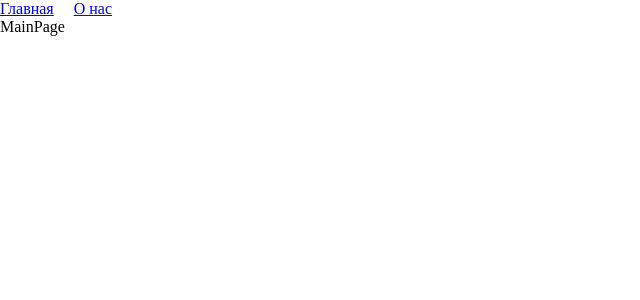
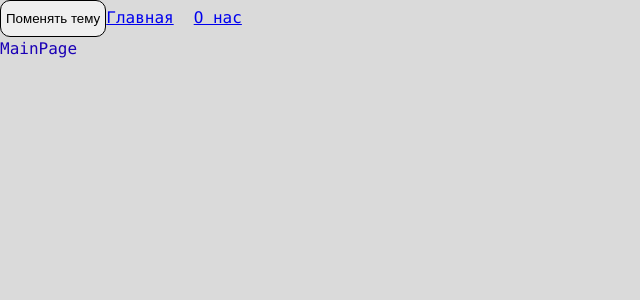
Before and after one commit to Rebi1ion/advanced-front-ulbitv, a React app: page / in a window 1280 px wide. Shown: the top 300 px of the page, without its empty margins (0-640 px from the left). Built offline with nearby package versions, Linux system fonts and the light colour scheme.

Commit message:
scss style organization. added themes and toggle of them

```diff
--- a/src/App.tsx
+++ b/src/App.tsx
@@ -1,13 +1,16 @@
-import { Counter } from "./components/Counter";
-import "./index.scss";
+import "./styles/index.scss";
 import { Route, Routes, Link } from "react-router-dom";
 import { MainPageAsync } from "./pages/MainPage/MainPage.async";
 import { AboutPageAsync } from "./pages/AboutPage/AboutPage.async";
 import { Suspense } from "react";
+import useTheme from "./theme/useTheme";
 
 function App() {
+  const { toggleTheme, theme } = useTheme();
+
   return (
-    <div className="app">
+    <div className={`app ${theme}`}>
+      <button onClick={toggleTheme}>Поменять тему</button>
       <Link to={"/"} style={{ marginRight: "20px" }}>
         Главная
       </Link>
--- a/src/index.tsx
+++ b/src/index.tsx
@@ -1,12 +1,15 @@
 import { render } from "react-dom";
 import App from "./App";
 import { BrowserRouter } from "react-router-dom";
+import ThemeProvider from "./theme/ThemeProvider";
 
 const root = document.getElementById("root");
 
 render(
   <BrowserRouter>
-    <App />
+    <ThemeProvider>
+      <App />
+    </ThemeProvider>
   </BrowserRouter>,
   root
 );
--- /dev/null
+++ b/src/styles/index.scss
@@ -0,0 +1,18 @@
+//основной scss файл в который импортируются остальные файлы стилей
+@import "./reset";
+@import "./variables/globals";
+
+@import "./themes/darkTheme";
+@import "./themes/lightTheme";
+
+.app {
+	height: 100vh;
+	font: var(--font-m);
+}
+
+
+button {
+	padding: 10px 5px;
+	border: 1px solid #000;
+	border-radius: 10px;
+}
--- /dev/null
+++ b/src/styles/themes/darkTheme.scss
@@ -0,0 +1,9 @@
+.app {
+	&.dark {
+		background-color: #0312e6;
+		color: #ebebeb;
+		a {
+			color: #ebebeb;
+		}
+	}
+}
--- /dev/null
+++ b/src/styles/themes/lightTheme.scss
@@ -0,0 +1,6 @@
+.app{
+	&.light{
+		background-color: #dadada;
+		color: #1b00b6;
+	}
+}
--- /dev/null
+++ b/src/styles/variables/globals.scss
@@ -0,0 +1,16 @@
+//файл с глобальными переменными
+:root {
+	--font-family: Consolas, "Times New Roman", serif;
+
+	--font-size-s: 12px;
+	--font-size-m: 16px;
+	--font-size-l: 24px;
+
+	--line-height-s: 20px;
+	--line-height-m: 24px;
+	--line-height-l: 32px;
+
+	--font-s: var(--font-size-s) / var(--line-height-s) var(--font-family);
+	--font-m: var(--font-size-m) / var(--line-height-m) var(--font-family);
+	--font-l: var(--font-size-l) / var(--line-height-l) var(--font-family);
+}
--- /dev/null
+++ b/src/theme/ThemeContext.tsx
@@ -0,0 +1,19 @@
+//контекст используется для получения доступа к переменным из любого файла проекта
+
+import { createContext } from "react";
+
+//список тем
+export enum Theme {
+  LIGHT = "light",
+  DARK = "dark",
+}
+
+interface ThemeContextProps {
+  theme?: Theme;
+  setTheme?: (theme: Theme) => void;
+}
+
+export const ThemeContext = createContext<ThemeContextProps>({});
+
+//переменная ключа локального хранилища темы
+export const LOCAL_STORAGE_THEME = "theme";
--- /dev/null
+++ b/src/theme/ThemeProvider.tsx
@@ -0,0 +1,23 @@
+//провайдером необходимо обернуть проект, чтобы иметь доступ к контексту
+
+import { FC, useMemo, useState } from "react";
+import { LOCAL_STORAGE_THEME, Theme, ThemeContext } from "./ThemeContext";
+
+const ThemeProvider: FC = ({ children }) => {
+  const defaultTheme =
+    (localStorage.getItem(LOCAL_STORAGE_THEME) as Theme) || Theme.LIGHT;
+  const [theme, setTheme] = useState(defaultTheme);
+
+  const themeContextValue = useMemo(
+    () => ({ theme: theme, setTheme: setTheme }),
+    [theme]
+  );
+
+  return (
+    <ThemeContext.Provider value={themeContextValue}>
+      {children}
+    </ThemeContext.Provider>
+  );
+};
+
+export default ThemeProvider;
--- /dev/null
+++ b/src/theme/useTheme.tsx
@@ -0,0 +1,25 @@
+//хук для получения доступа к переменной темы и функции переключения тем
+//можно вызвать его в любом файле проекта
+
+import { useContext } from "react";
+import { LOCAL_STORAGE_THEME, Theme, ThemeContext } from "./ThemeContext";
+
+interface UseToggleTheme {
+  toggleTheme: () => void;
+  theme: Theme;
+}
+
+export default function useTheme(): UseToggleTheme {
+  const { theme, setTheme } = useContext(ThemeContext);
+
+  const toggleTheme = () => {
+    const newTheme = theme === Theme.LIGHT ? Theme.DARK : Theme.LIGHT;
+    setTheme(newTheme);
+    localStorage.setItem(LOCAL_STORAGE_THEME, theme);
+  };
+
+  return {
+    toggleTheme,
+    theme,
+  };
+}
```
Also changed, not shown: src/styles/reset.scss (renamed from src/index.scss).
